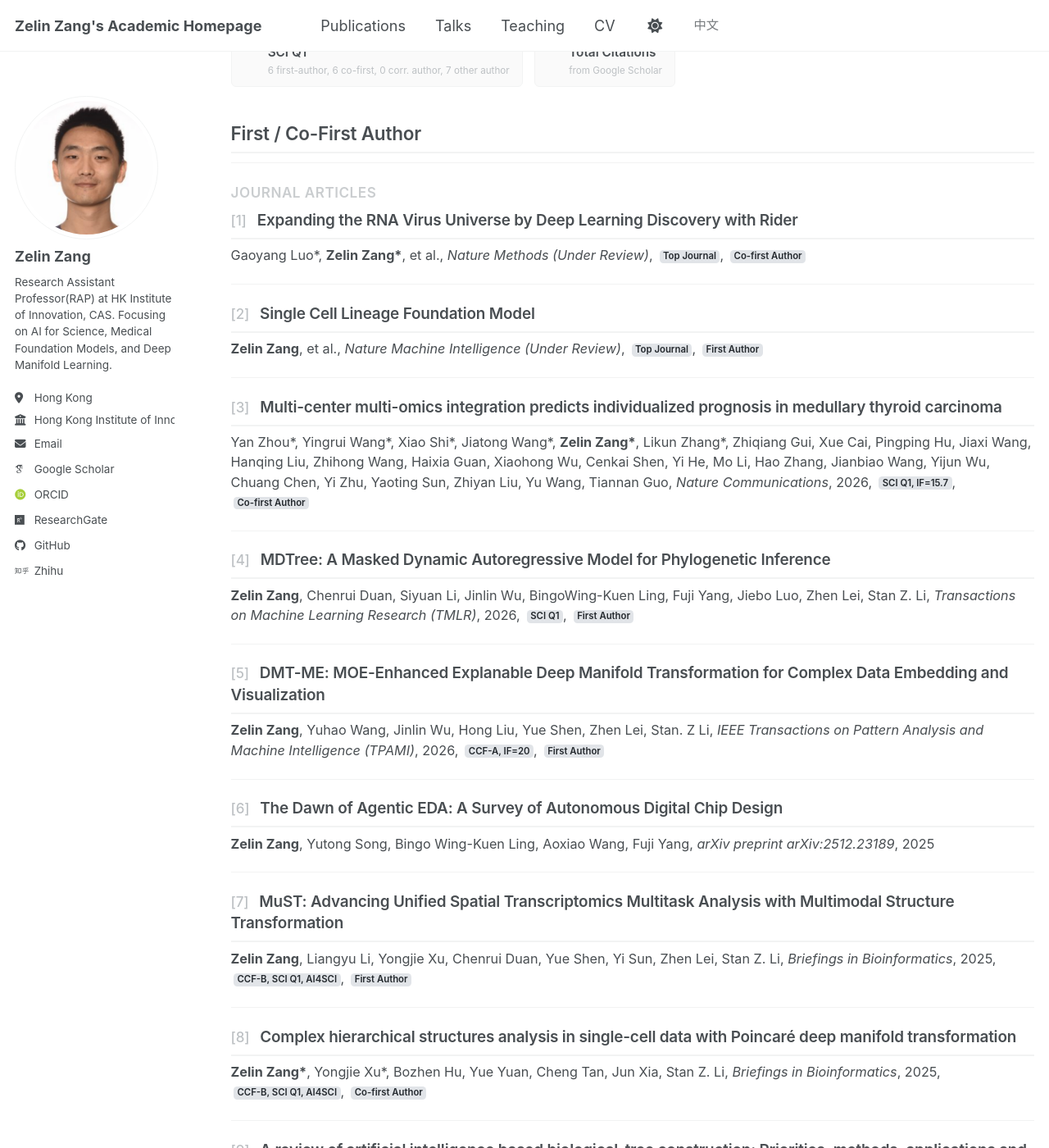
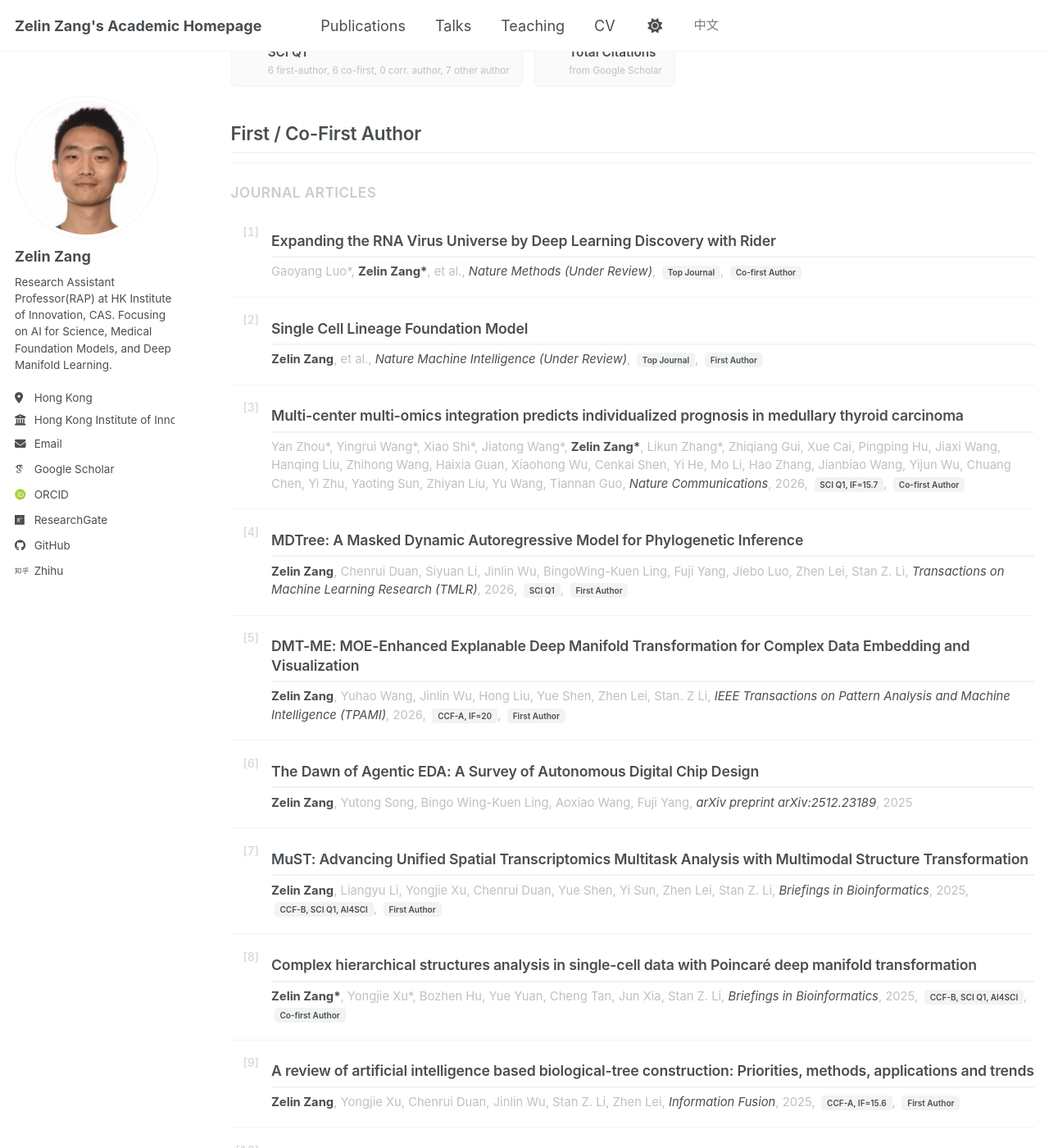
Before and after one commit to zangzelin/zangzelin.github.io, a Jekyll site: the page built from _pages/publications.html, in a window 1280 px wide and 1400 px high, scrolled down 308 px. Shown: the whole window at 82% size. Built offline with Jekyll 4.4.1, drawn with Linux system fonts in a browser that asks for light colours; some web fonts are replaced; a script bundle is joined from its source files by our own code; library files that are not in the unit come from our copies.

Commit message:
Refine news ordering and publication layout

```diff
--- a/_data/news.yml
+++ b/_data/news.yml
@@ -1,11 +1,11 @@
+- date: "Jun 2026"
+  text: 'Two papers accepted by **IEEE Visualization and Visual Analytics (VIS) 2026**: "[CellPrism: A Visual Analytics System for Exploring AI-Driven Virtual Cells in Drug Discovery](/publication/2026-vis-cellprism)" and "[VeriLLMed: Visual Debugging of Medical Large Language Models with Knowledge Graphs](/publication/2026-vis-verillmed)" (<span class="badge">CCF-A</span>).'
 - date: "May 2026"
   text: 'Two papers accepted by **ACM SIGKDD Conference on Knowledge Discovery and Data Mining (KDD) 2026, AI4Sciences Track**: [scHelix](https://openreview.net/forum?id=sCOLatnwU5) (**Oral**) and [TCG-LLM](https://openreview.net/forum?id=sFVQ3H4wn6) (**Poster**) (<span class="badge">CCF-A</span>).'
 - date: "May 2026"
   text: 'Recognized as an **ICML 2026 Gold Reviewer**, placing among the top reviewers for this year''s conference, with complimentary registration awarded.'
 - date: "May 2026"
   text: 'Our paper "HDTree: Generative Modeling of Cellular Hierarchies for Robust Lineage Inference" accepted by **International Conference on Machine Learning (ICML) 2026** (<span class="badge">CCF-A</span>, **Premier AI Conference**).'
-- date: "Mar 2026"
-  text: 'Two papers accepted by **IEEE Visualization and Visual Analytics (VIS) 2026**: "CellPrism: A Visual Analytics System for Exploring AI-Driven Virtual Cells in Drug Discovery" and "[VeriLLMed: Visual Debugging of Medical Large Language Models with Knowledge Graphs](https://arxiv.org/abs/2604.23356)" (<span class="badge">CCF-A</span>).'
 - date: "Mar 2026"
   text: 'Our paper "Adaptive Prototype-guided Personalized Propagation for Heterophilic Graphs with Missing Data" accepted by **IEEE Transactions on Neural Networks and Learning Systems (TNNLS)** (<span class="badge">SCI Q1</span>, **Top AI/ML Journal**).'
 - date: "Feb 2026"
--- a/_data/news_zh.yml
+++ b/_data/news_zh.yml
@@ -1,11 +1,11 @@
+- date: "Jun 2026"
+  text: '两篇论文被 **IEEE Visualization and Visual Analytics (VIS) 2026** 接收："[CellPrism: A Visual Analytics System for Exploring AI-Driven Virtual Cells in Drug Discovery](/publication/2026-vis-cellprism)" 和 "[VeriLLMed: Visual Debugging of Medical Large Language Models with Knowledge Graphs](/publication/2026-vis-verillmed)" (<span class="badge">CCF-A</span>)。'
 - date: "May 2026"
   text: '两篇论文被 **ACM SIGKDD Conference on Knowledge Discovery and Data Mining (KDD) 2026, AI4Sciences Track** 接收：[scHelix](https://openreview.net/forum?id=sCOLatnwU5)（**Oral**）和 [TCG-LLM](https://openreview.net/forum?id=sFVQ3H4wn6)（**Poster**）(<span class="badge">CCF-A</span>)。'
 - date: "May 2026"
   text: '获评 **ICML 2026 Gold Reviewer**，位列本届会议顶尖审稿人之列，并获得大会免费注册资格。'
 - date: "May 2026"
   text: '我们的论文 "HDTree: Generative Modeling of Cellular Hierarchies for Robust Lineage Inference" 被 **International Conference on Machine Learning (ICML) 2026** 接收 (<span class="badge">CCF-A</span>, **顶级 AI 会议**)。'
-- date: "Mar 2026"
-  text: '两篇论文被 **IEEE Visualization and Visual Analytics (VIS) 2026** 接收："CellPrism: A Visual Analytics System for Exploring AI-Driven Virtual Cells in Drug Discovery" 和 "[VeriLLMed: Visual Debugging of Medical Large Language Models with Knowledge Graphs](https://arxiv.org/abs/2604.23356)" (<span class="badge">CCF-A</span>)。'
 - date: "Mar 2026"
   text: '我们的论文 "Adaptive Prototype-guided Personalized Propagation for Heterophilic Graphs with Missing Data" 被 **IEEE Transactions on Neural Networks and Learning Systems (TNNLS)** 接收 (<span class="badge">SCI Q1</span>, **顶级 AI/ML 期刊**)。'
 - date: "Feb 2026"
--- a/_includes/archive-single.html
+++ b/_includes/archive-single.html
@@ -26,16 +26,26 @@
       </div>
     {% endif %}
 
+    {% if post.collection == 'publications' %}
+      <div class="publication-entry">
+        <span class="archive__item-number">{% if include.number %}[{{ include.number }}]{% endif %}</span>
+        <div class="publication-entry__body">
           <h2 class="archive__item-title" itemprop="headline">
-      {% if include.number and post.collection == 'publications' %}
-      <span class="archive__item-number">[{{ include.number }}]</span>
-      {% endif %}
             {% if post.link %}
               <a href="{{ post.link }}">{{ title }}</a> <a href="{{ base_path }}{{ post.url }}" rel="permalink"><i class="fa fa-link" aria-hidden="true" title="permalink"></i><span class="sr-only">Permalink</span></a>
             {% else %}
               <a href="{{ base_path }}{{ post.url }}" rel="permalink">{{ title }}</a>
             {% endif %}
           </h2>
+    {% else %}
+      <h2 class="archive__item-title" itemprop="headline">
+        {% if post.link %}
+          <a href="{{ post.link }}">{{ title }}</a> <a href="{{ base_path }}{{ post.url }}" rel="permalink"><i class="fa fa-link" aria-hidden="true" title="permalink"></i><span class="sr-only">Permalink</span></a>
+        {% else %}
+          <a href="{{ base_path }}{{ post.url }}" rel="permalink">{{ title }}</a>
+        {% endif %}
+      </h2>
+    {% endif %}
 
     {% if post.read_time %}
       <p class="page__meta"><i class="fa fa-clock" aria-hidden="true"></i> {% include read-time.html %}</p>
@@ -45,6 +55,8 @@
           <p> {{ post.type }}, <i>{{ post.venue }}</i>, {{ post.date | default: "1900-01-01" | date: "%Y" }} </p>
         {% elsif post.collection == 'publications' %}
           <p class="archive__item-excerpt" itemprop="description">{{ post.excerpt | markdownify | remove: '<p>' | remove: '</p>' }}</p>
+        </div>
+      </div>
         {% elsif post.date %}
          <p class="page__date"><strong><i class="fa fa-fw fa-calendar" aria-hidden="true"></i> {{ site.data.ui-text[site.locale].date_label | default: "Published:" }}</strong> <time datetime="{{ post.date | default: "1900-01-01" | date_to_xmlschema }}">{{ post.date | default: "1900-01-01" | date: "%B %d, %Y" }}</time></p>
         {% endif %}
--- a/assets/css/custom.css
+++ b/assets/css/custom.css
@@ -568,10 +568,10 @@
 
 /* Publication entry - improved spacing and hierarchy */
 .publications-compact .list__item {
-  margin-bottom: 1.25em;
+  margin-bottom: 0;
   overflow: visible;
   max-width: 100%;
-  padding-bottom: 1.25em;
+  padding: 0.95rem 0 1.05rem;
   border-bottom: 1px solid var(--global-border-color);
 }
 
@@ -579,12 +579,23 @@
   border-bottom: none;
 }
 
+.publications-compact .publication-entry {
+  display: grid;
+  grid-template-columns: 2.2rem minmax(0, 1fr);
+  column-gap: 0.55rem;
+  align-items: start;
+}
+
+.publications-compact .publication-entry__body {
+  min-width: 0;
+}
+
 .publications-compact .archive__item-title {
   display: block;
-  font-size: 1.05em;
+  font-size: 0.98rem;
   font-weight: 600;
-  margin: 0 0 0.4em 0;
-  line-height: 1.4;
+  margin: 0 0 0.35rem 0;
+  line-height: 1.32;
 }
 
 .publications-compact .archive__item-title a {
@@ -598,16 +609,21 @@
 }
 
 .publications-compact .archive__item-number {
+  display: block;
+  padding-top: 0.08rem;
   font-weight: 500;
   color: var(--global-text-color-light);
-  margin-right: 0.5em;
-  font-size: 0.9em;
+  font-size: 0.78rem;
+  line-height: 1.35;
+  text-align: right;
+  font-variant-numeric: tabular-nums;
+  opacity: 0.65;
 }
 
 /* Authors + venue - slightly smaller, better readability */
 .publications-compact .archive__item-excerpt {
   display: block;
-  font-size: 0.9em;
+  font-size: 0.82rem;
   font-weight: normal;
   white-space: normal;
   overflow: visible;
@@ -616,17 +632,32 @@
   word-break: normal;
   max-width: 100%;
   margin: 0;
-  line-height: 1.5;
+  line-height: 1.52;
+  color: var(--global-text-color-light);
+}
+
+.publications-compact .archive__item-excerpt b,
+.publications-compact .archive__item-excerpt strong {
+  color: var(--global-text-color);
+  font-weight: 650;
+}
+
+.publications-compact .archive__item-excerpt i {
   color: var(--global-text-color);
 }
 
 /* Badges inline - compact and aligned */
 .publications-compact .archive__item-excerpt .badge {
-  margin-left: 0.3em;
+  display: inline-block;
+  margin-left: 0.35em;
   vertical-align: middle;
-  padding: 0.2em 0.4em;
-  font-size: 70%;
+  padding: 0.14rem 0.38rem;
+  border-radius: 0.25rem;
+  font-size: 0.68em;
   font-weight: 600;
+  line-height: 1.25;
+  color: var(--global-text-color);
+  background: var(--global-border-color);
 }
 
 /* Mobile optimization for publications */
@@ -642,16 +673,20 @@
   }
 
   .publications-compact .list__item {
-    margin-bottom: 1em;
-    padding-bottom: 1em;
+    padding: 0.85rem 0 0.95rem;
+  }
+
+  .publications-compact .publication-entry {
+    grid-template-columns: 1.8rem minmax(0, 1fr);
+    column-gap: 0.45rem;
   }
 
   .publications-compact .archive__item-title {
-    font-size: 1em;
+    font-size: 0.96rem;
   }
 
   .publications-compact .archive__item-excerpt {
-    font-size: 0.85em;
+    font-size: 0.8rem;
   }
 
   .pub-page__stats .stats-card__sub {
```
Lines whose indentation alone changed are shown as unchanged.
